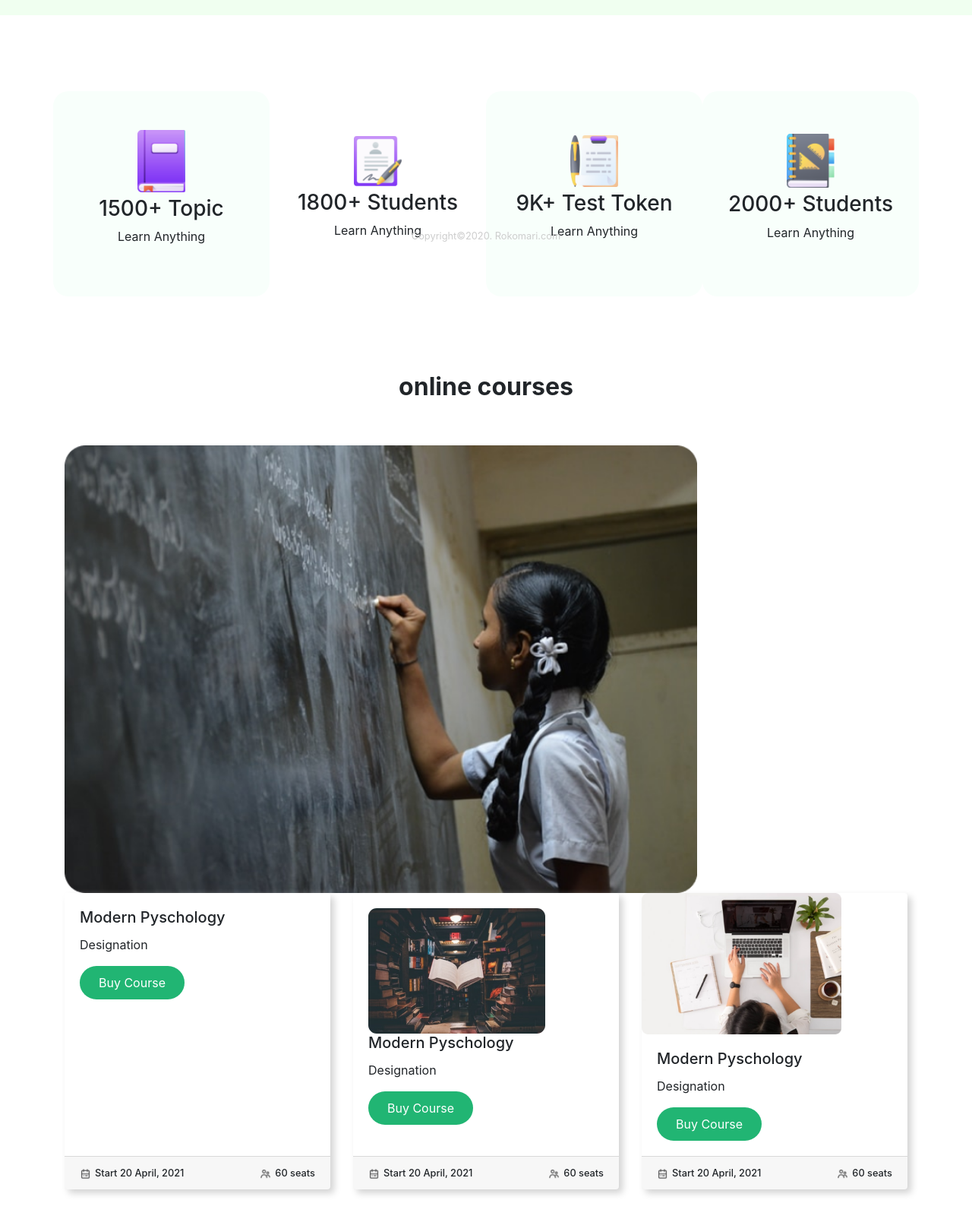
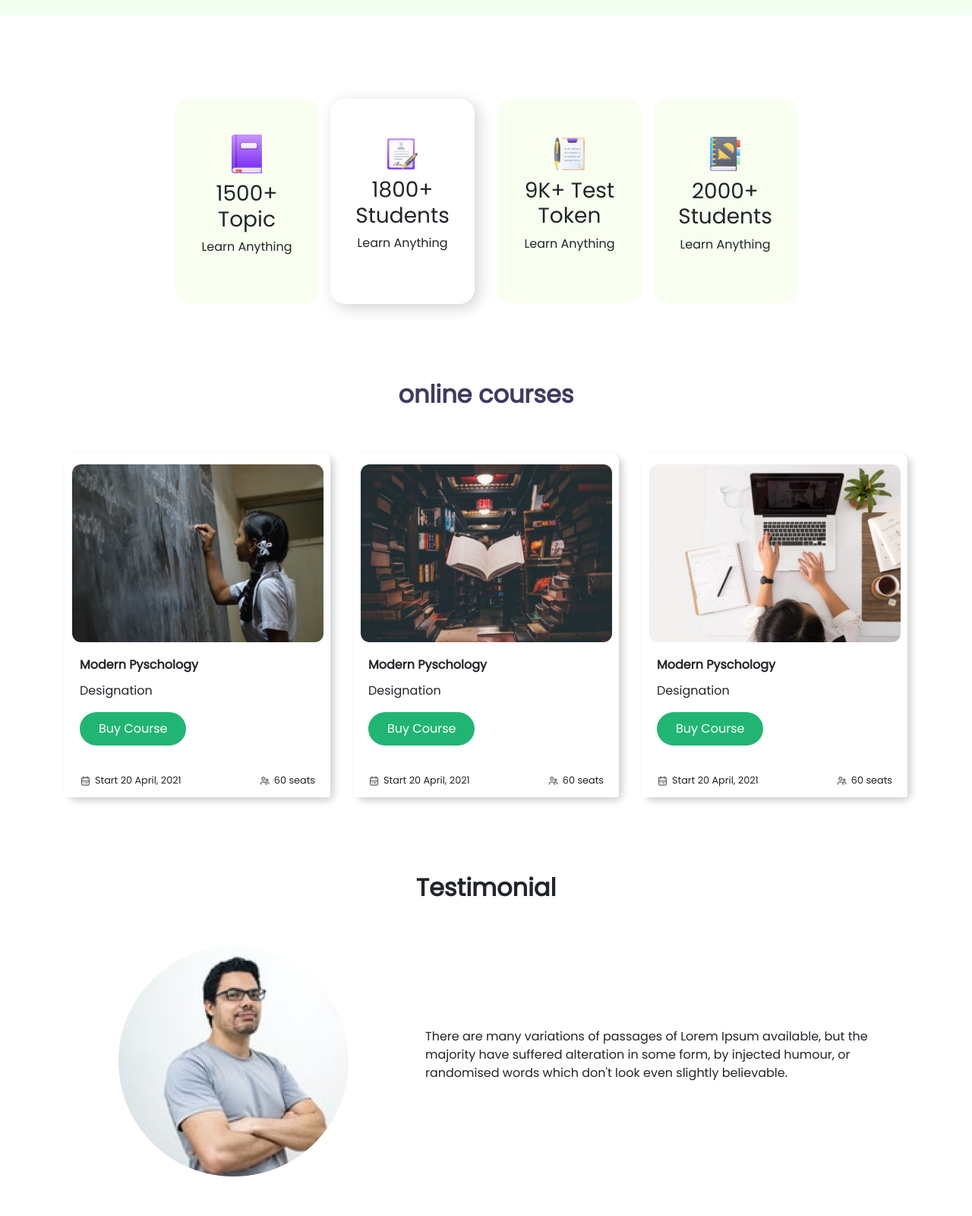
Before and after one commit to AhsanNkabir/e-school-site, a plain HTML site: page index.html in a window 1280 px wide. Shown: the part 480-2080 px from the top of the page at 76% size. Drawn offline with nearby package versions, Linux system fonts and the light colour scheme.

Commit message:
E School fine touch done

```diff
--- a/index.html
+++ b/index.html
@@ -7,6 +7,7 @@
     <link rel="stylesheet" href="CSS/bootstrap/css/bootstrap.min.css">
     <link rel="stylesheet" href="style.css">
     <link rel="shortcut icon" href="images/ICON/Logo.png" type="image/x-icon">
+    <link href="https://fonts.googleapis.com/css2?family=Poppins&display=swap" rel="stylesheet">
 </head>
 <body>
     <section class="header">
@@ -43,8 +44,8 @@
         </div>
         <div class="container banner-bg">
             <div class="row">
-                <div class="col-md-6 col-12 d-flex justify-content-center align-items-center">
-                    <div class="align-items-center">
+                <div class="col-md-6 col-12 col-sm-12 d-flex justify-content-center align-items-center">
+                    <div class="">
                         <h6>Are you ready to learn?</h6>
                         <h1>Learn With fun</h1>
                         <h1>on <span class="title-color">any schedule</span></h2>
@@ -53,8 +54,8 @@
                     </div>
 
                 </div>
-                <div class="col-md-6 col-12">
-                    <div class="d-flex align-items-center">
+                <div class="col-md-6 col-12 col-sm-12">
+                    <div class="d-flex align-items-center justify-content-center">
                         <img class="img-fluid w-75" src="images/Illustration.png" alt="">
                     </div>
                 </div>
@@ -64,29 +65,29 @@
     </section>
 
     <div class="container features">
-        <div class="row">
-            <div class="col-md-3 col-lg-3 col-xl-3 col-sm-6 col-12 d-flex justify-content-around align-items-center feature1">
+        <div class="row d-flex justify-content-center align-items-center">
+            <div class="col-md-2 col-lg-2 col-xl-2 col-sm-6 col-12 d-flex justify-content-center align-items-center feature1">
                 <div class="">
                     <img src="images/ICON/book.png" alt="">
                     <h3>1500+ Topic</h3>
                     <p>Learn Anything</p>
                 </div>
             </div>
-            <div class="col-md-3 col-lg-3 col-xl-3 col-sm-6 col-12 d-flex justify-content-around align-items-center feature2">
+            <div class="col-md-2 col-lg-2 col-xl-2 col-sm-6 col-12 d-flex justify-content-center align-items-center feature2">
                 <div class="">
                     <img src="images/ICON/Student.png" alt="">
                     <h3>1800+ Students</h3>
                     <p>Learn Anything</p>
                 </div>
             </div>
-            <div class="col-md-3 col-lg-3 col-xl-3 col-sm-6 col-12 d-flex justify-content-around align-items-center feature3">
+            <div class="col-md-2 col-lg-2 col-xl-2 col-sm-6 col-12 d-flex justify-content-center align-items-center feature3">
                 <div class="align-items-center">
                     <img src="images/ICON/Test.png" alt="">
                     <h3>9K+ Test Token</h3>
                     <p>Learn Anything</p>
                 </div>
             </div>
-            <div class="col-md-3 col-lg-3 col-xl-3 col-sm-6 col-12 d-flex justify-content-around align-items-center feature4">
+            <div class="col-md-2 col-lg-2 col-xl-2 col-sm-6 col-12 d-flex justify-content-center align-items-center feature4">
                 <div class="">
                     <img src="images/ICON/Students.png" alt="">
                     <h3>2000+ Students</h3>
@@ -98,10 +99,29 @@
 
     <div class="container" id="courses">
         <h2>online courses</h2>
-        <img class="img-fluid w-75" src="images/Morder pyschology.png" class="card-img-top" alt="...">
+
         <div class="card-deck">
             <div class="card">
+              <img class="img-fluid" src="images/Morder pyschology.png" class="card-img-top" alt="...">
+              <div class="card-body">
+                <h5 class="card-title">Modern Pyschology</h5>
+                <p class="card-text">Designation</p>
+                <button class="btn e-school-button" type="submit">Buy Course</button>
+              </div>
+              <div class="card-footer">
 
+                <div class="row">
+                    <div class="col-md-6 d-flex justify-content-start">
+                        <small class="card-footer-text"><img class="img-fluid calendar-img" src="images/ICON/calendar.png">Start 20 April, 2021</small>
+                    </div>
+                    <div class="col-md-6 d-flex justify-content-end">
+                        <small class="card-footer-text"><img class="img-fluid calendar-img" src="images/ICON/people.png">60 seats</small>
+                    </div>
+                </div>
+              </div>
+            </div>
+            <div class="card">
+              <img class="img-fluid" src="images/Morder psyc.png" class="card-img-top" alt="...">
               <div class="card-body">
                 <h5 class="card-title">Modern Pyschology</h5>
                 <p class="card-text">Designation</p>
@@ -119,26 +139,7 @@
               </div>
             </div>
             <div class="card">
-
-              <div class="card-body">
-                <img class="img-fluid w-75" src="images/Morder psyc.png" class="card-img-top" alt="...">
-                <h5 class="card-title">Modern Pyschology</h5>
-                <p class="card-text">Designation</p>
-                <button class="btn e-school-button" type="submit">Buy Course</button>
-              </div>
-              <div class="card-footer">
-                <div class="row">
-                    <div class="col-md-6 d-flex justify-content-start">
-                        <small class="card-footer-text"><img class="img-fluid calendar-img" src="images/ICON/calendar.png">Start 20 April, 2021</small>
-                    </div>
-                    <div class="col-md-6 d-flex justify-content-end">
-                        <small class="card-footer-text"><img class="img-fluid calendar-img" src="images/ICON/people.png">60 seats</small>
-                    </div>
-                </div>
-              </div>
-            </div>
-            <div class="card">
-              <img class="img-fluid w-75" src="images/Morder pychons.png" class="card-img-top" alt="...">
+              <img class="img-fluid" src="images/Morder pychons.png" class="card-img-top" alt="...">
               <div class="card-body">
                 <h5 class="card-title">Modern Pyschology</h5>
                 <p class="card-text">Designation</p>
@@ -162,10 +163,10 @@
     <div class="container testimonial">
         <h2>Testimonial</h2>
         <div class="row">
-            <div class="col-md-5 d-flex justify-content-center align-items-center">
+            <div class="col-md-5 col-sm-12 col-12 d-flex justify-content-center align-items-center">
                 <img class="img-fluid testimonial-img"src="images/Man.png" alt="">
             </div>
-            <div class="col-md-7 d-flex align-items-center">
+            <div class="col-md-7 col-12 col-sm-12 d-flex align-items-center">
                 <p>There are many variations of passages of Lorem Ipsum available, but the
                     majority have suffered alteration in some form, by injected humour,
                    or randomised words which don't look even slightly believable.</p>
@@ -181,7 +182,7 @@
             </div>
             <div class="col-md-8">
                 <div class="row d-flex justify-content-around">
-                    <div class="d-flex flex-column">
+                    <div class="d-flex flex-column item-list">
                         <h4>Courses</h4>
                         <small>Graphics Design</small>
                         <small>Web Design</small>
@@ -189,7 +190,7 @@
                         <small>Marketing</small>
                         <small>Enginerring</small>
                     </div>
-                    <div class="d-flex flex-column">
+                    <div class="d-flex flex-column item-list">
                         <h4>Terms</h4>
                         <small>Graphics Design</small>
                         <small>Web Design</small>
@@ -197,7 +198,7 @@
                         <small>Marketing</small>
                         <small>Enginerring</small>
                     </div>
-                    <div class="d-flex flex-column">
+                    <div class="d-flex flex-column item-list">
                         <h4>Useful Link</h4>
                         <small>Graphics Design</small>
                         <small>Web Design</small>
@@ -208,7 +209,7 @@
                 </div>
             </div>
         </div>
-        <div class="footer-div fixed-bottom d-flex align-items-center justify-content-center">
+        <div class="footer-div d-flex align-items-center justify-content-center align-items-end">
             <small>Copyright&copy;2020. Rokomari.com </small>
         </div>
     </section>
--- a/style.css
+++ b/style.css
@@ -1,6 +1,13 @@
+body{
+     font-family: 'Poppins', sans-serif;
+}
 .ml-auto{
     margin-left: auto;
     padding: 0px 20px;
+    font-weight: 500;
+}
+.nav-item{
+    padding: 0px 10px;
 }
 .e-school-button{
     background: #21B573;
@@ -13,6 +20,12 @@
     background-color: #F0FFF0;
     height:500px;
 }
+@media screen and (max-width: 780px) {
+    .header {
+        height: 680px;
+    }
+  }
+
 .logo-img{
     height: 59px;
     width: 200px;
@@ -27,39 +40,55 @@
     font-weight: 700;
 }
 .feature1, .feature2, .feature3, .feature4{
-    width: 270px;
+    width: 350 px;
     height: 270px;
     text-align: center;
     border-radius: 20px;
+    margin-top: 10px;
+
+}
+.feature2, .feature3{
+    margin: 10px 15px 0px 15px;
+}
+.feature2{
+    box-shadow: 5px 5px 20px lightgray;
 }
 .features img{
     width: 25%;
-    padding-bottom: 5px;
+    padding-bottom: 10px;
 }
-.feature2, .feature3{
-    width: 10px !important;
-
-}
-
 .features{
     margin-top: 100px;
 }
 .feature1, .feature3, .feature4{
-    background-color:  #F8FFFB;
+    background-color:  #F8FFF0;
 }
 #courses h2{
     text-align: center;
     padding-bottom: 50px;
     font-weight: 700;
+    color: #413960;;
 }
-.card-body img{
-    border-radius: 11px;
-    margin:0 auto;
-}
+@media screen and (min-width: 780px) {
+    #courses h5{
+        font-size: inherit;
+    }
+  }
 .card{
     border: none;
     box-shadow: 5px 5px 10px lightgray;
-    width: 200px;
+    padding-top: 15px;
+    border-radius: 11px;
+}
+.card img{
+    border-radius: 11px;
+    margin:0 auto;
+    width: 331px;
+    height: 234px;
+}
+.card-body{
+    width:270px;
+    height:160px;
 }
 .card-footer img{
     height: 15px;
@@ -67,8 +96,16 @@
     margin-right: 5px;
 
 }
+.card-footer{
+    border: none;
+    background-color: white;
+    border-radius: 15px;
+}
 .card-footer-text{
     font-weight: 500;
+}
+.card-title{
+    font-weight: 700;
 }
 .testimonial h2{
     text-align: center;
@@ -76,7 +113,10 @@
     font-weight: 700;
 }
 .testimonial-img{
-    width:70%;
+    width:68%;
+}
+.testimonial p{
+    font-weight: 500;
 }
 .footer-section{
     background-color: black;
@@ -88,8 +128,15 @@
 .footer-text{
     padding-left: 60px;
 }
+.item-list small{
+    padding: 5px 0;
+}
+.item-list h4{
+    color: white;
+}
 .footer-div{
     text-align: center;
     color:#CDCDCD ;
+    padding-top: 170px;
 
 }
```
